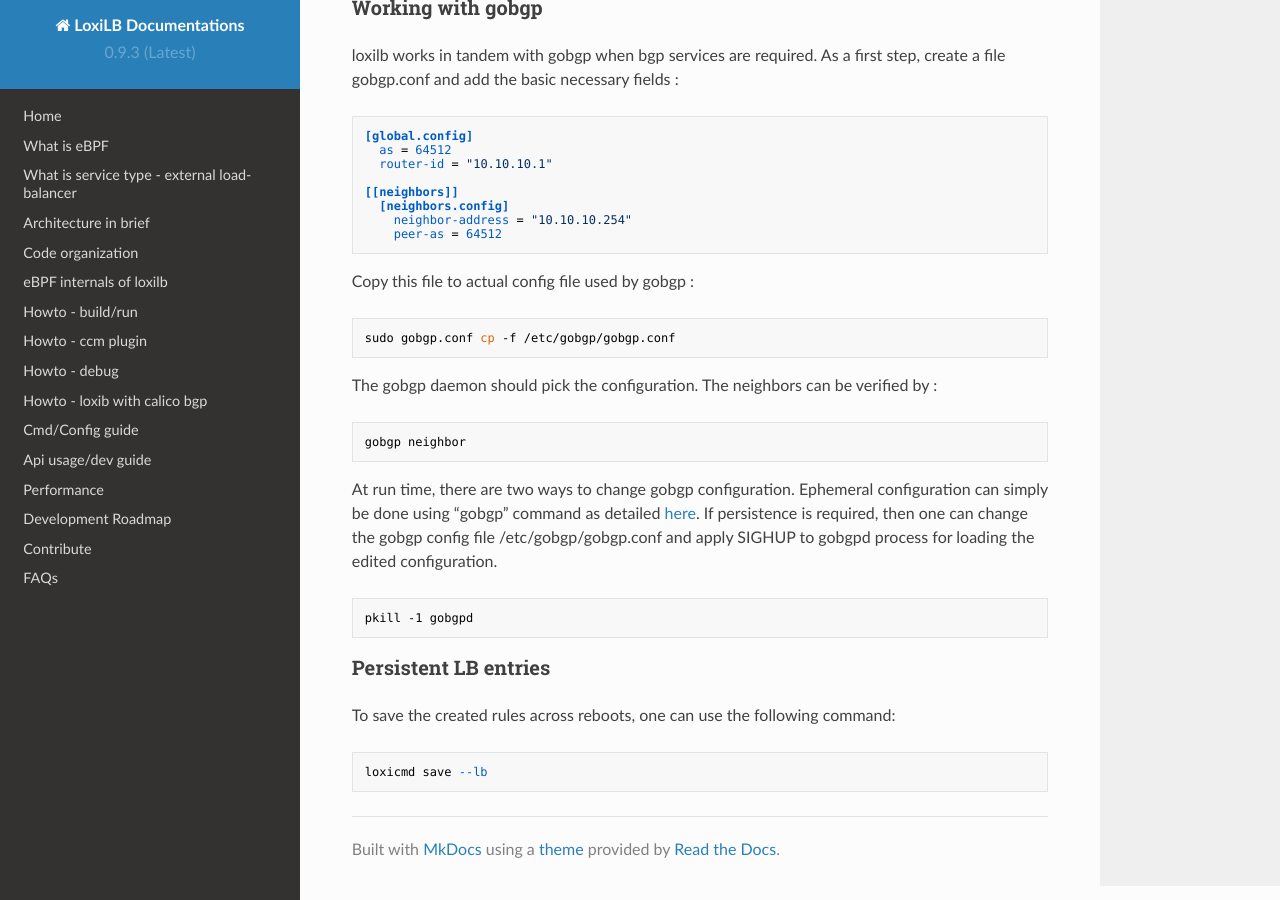
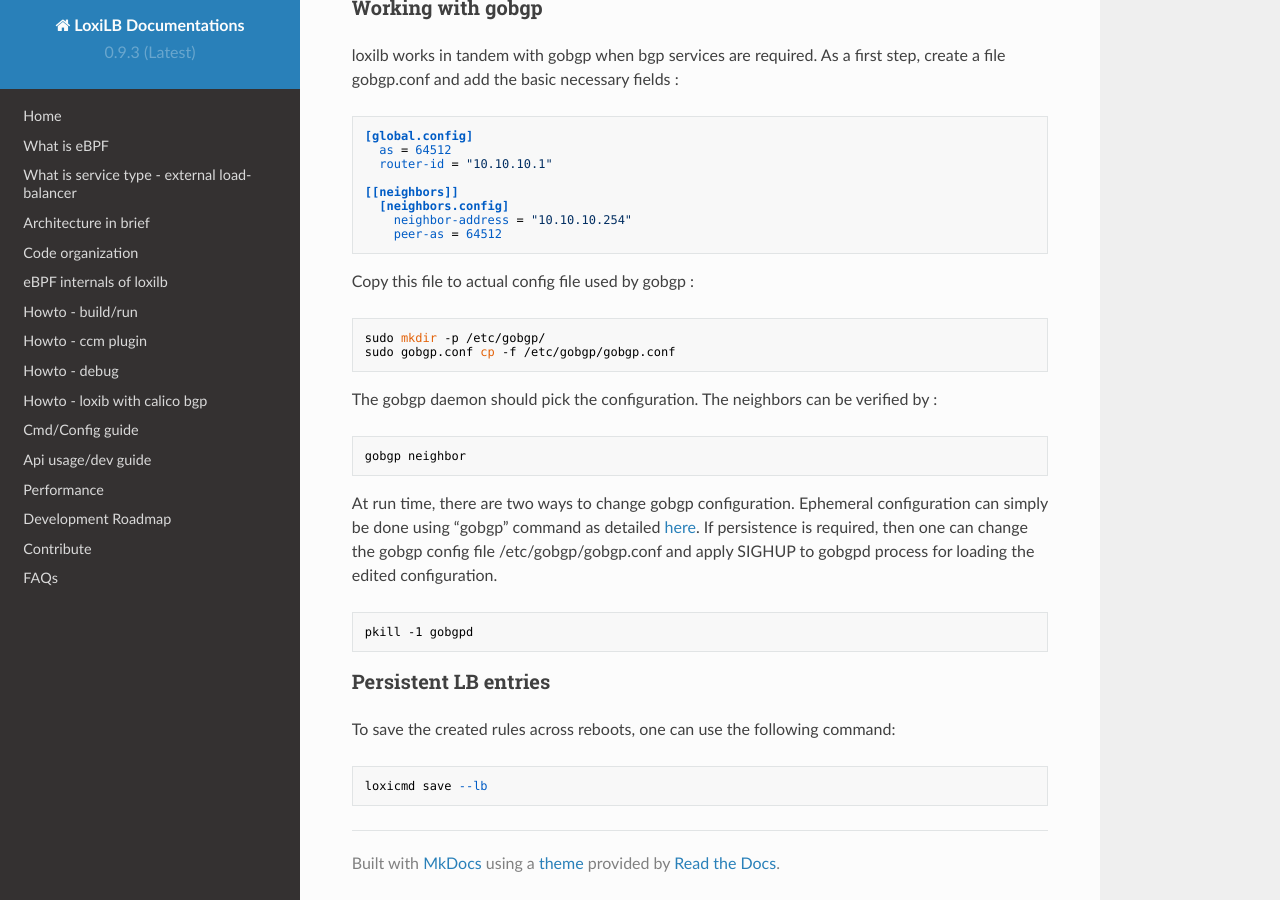
Before and after one commit to loxilb-io/loxilbdocs, an MkDocs documentation site: the page built from docs/standalone.md, in a window 1280 px wide and 900 px high, scrolled down 1597 px. Built offline with MkDocs 1.6.1, drawn with Linux system fonts in a browser that asks for light colours; nearby versions of some CDN libraries.

Commit message:
Update standalone.md

````diff
--- a/docs/standalone.md
+++ b/docs/standalone.md
@@ -69,6 +69,7 @@ loxilb works in tandem with gobgp when bgp services  are required. As a first st
 
 Copy this file to actual config file used by gobgp :
 ```
+sudo mkdir -p /etc/gobgp/
 sudo gobgp.conf cp -f /etc/gobgp/gobgp.conf
 ```
 
````
